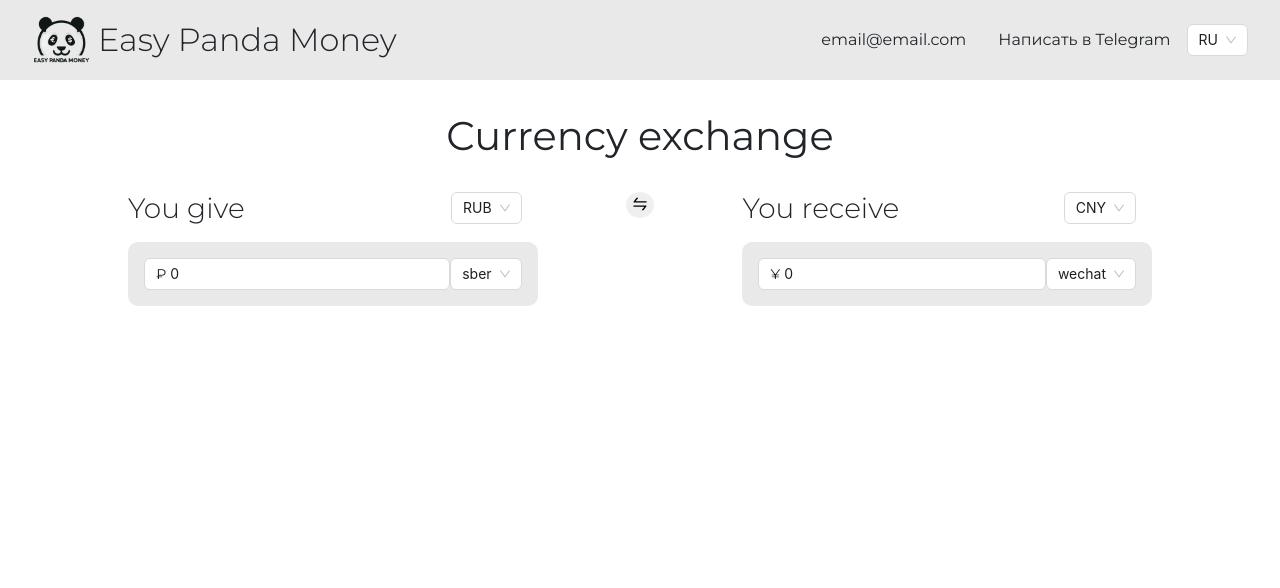
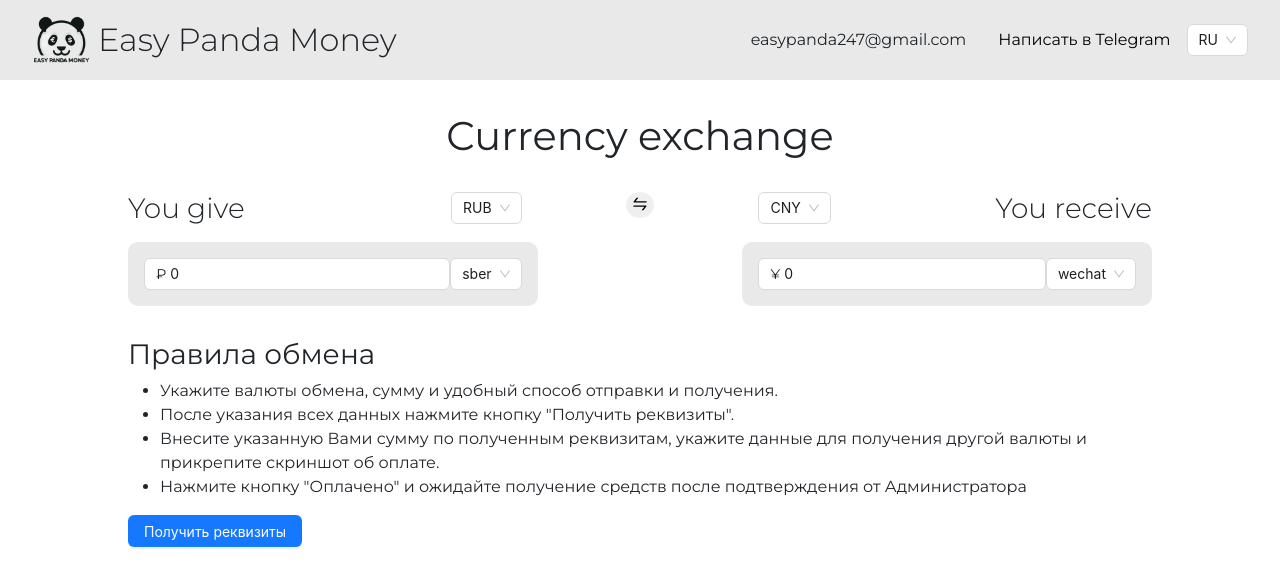
Before and after one commit to senak322/easypanda, a React (Create React App) app: page / in a window 1280 px wide. Shown: the top 588 px of the page. Built offline with nearby package versions, Linux system fonts and the light colour scheme.

Commit message:
add styles

```diff
--- a/src/Currency/Currency.css
+++ b/src/Currency/Currency.css
@@ -20,3 +20,9 @@
       width: 80%;
     }
   }
+
+  @media screen and (max-width: 540px) {
+    .currency {
+      width: 100%;
+    }
+  }
--- a/src/Currency/Currency.jsx
+++ b/src/Currency/Currency.jsx
@@ -71,7 +71,7 @@ function Currency({
               disabledCurrency={disabledCurrency}
             />
           </>
-        ) : windowWidth <= 700 ? (
+        ) : windowWidth >= 700 ? (
           <>
             <CurrencySelect
               selectedCurrency={selectedCurrency}
--- a/src/Header/Header.css
+++ b/src/Header/Header.css
@@ -22,6 +22,8 @@
 .header__logo {
   margin-right: 0.5rem;
   max-width: 58px;
+  max-height: 49px;
+  align-self: center;
 }
 
 .header__container {
@@ -44,6 +46,16 @@
   align-items: center;
 }
 
+.header__link {
+  text-decoration: none;
+  color: black;
+}
+
+.header__contact:hover {
+  text-decoration: underline;
+
+}
+
 .header__contact_tg-img {
   width: 20px;
   height: 20px;
@@ -63,3 +75,9 @@
     font-size: 13px;
   }
 }
+
+@media screen and (max-width: 500px) {
+  .header {
+    padding: 1rem 1rem;
+  }
+}
--- a/src/Header/Header.jsx
+++ b/src/Header/Header.jsx
@@ -3,7 +3,7 @@ import logo from "../images/panda.png";
 import { Select } from "antd";
 import { MailOutlined } from "@ant-design/icons";
 import { useWindowWidth } from "../hooks/useWindowWidth";
-import tg from "../images/tg.svg"
+import tg from "../images/tg.svg";
 
 function Header() {
   const windowWidth = useWindowWidth();
@@ -19,17 +19,33 @@ function Header() {
           <ul className="header__list">
             {windowWidth <= 700 ? (
               <li className="header__contact">
-                <MailOutlined className="header__contact_tg-img"/>
+                <MailOutlined className="header__contact_tg-img" />
               </li>
             ) : (
-              <li className="header__contact">email@email.com</li>
+              <li className="header__contact">easypanda247@gmail.com</li>
             )}
             {windowWidth <= 700 ? (
               <li className="header__contact">
-                <img className="header__contact_tg-img" src={tg} alt="Написать в Telegram"/>
+                <a
+                  className="header__link"
+                  href="tg://resolve?domain=easypandamoney/"
+                >
+                  <img
+                    className="header__contact_tg-img"
+                    src={tg}
+                    alt="Написать в Telegram"
+                  />
+                </a>
               </li>
             ) : (
-              <li className="header__contact">Написать в Telegram</li>
+              <li className="header__contact">
+                <a
+                  className="header__link"
+                  href="tg://resolve?domain=easypandamoney/"
+                >
+                  Написать в Telegram
+                </a>
+              </li>
             )}
           </ul>
           <Select
--- a/src/Main/Main.jsx
+++ b/src/Main/Main.jsx
@@ -1,7 +1,8 @@
-import "./Main.css"
+import "./Main.css";
 import Currency from "../Currency/Currency";
 import CurrencyConverter from "../CurrencyConverter/CurrencyConverter";
 import { SwapOutlined } from "@ant-design/icons";
+import Rools from "../Rools/Rools";
 
 function Main({
   currencyGive,
@@ -19,7 +20,7 @@ function Main({
   onGiveBankChange,
   onReceiveBankChange,
   setBankGive,
-  setBankReceive
+  setBankReceive,
 }) {
   return (
     <main className="main">
@@ -34,10 +35,16 @@ function Main({
           changeSum={changeGive}
           banks={banks}
           selectedBank={bankGive}
-          onBankChange={onGiveBankChange}setBank={setBankGive}
-
+          onBankChange={onGiveBankChange}
+          setBank={setBankGive}
         />
-        <button onClick={reverseCurrency} className="main__arrow-btn" type="button"><SwapOutlined/></button>
+        <button
+          onClick={reverseCurrency}
+          className="main__arrow-btn"
+          type="button"
+        >
+          <SwapOutlined />
+        </button>
         <Currency
           title="You receive"
           onCurrencyChange={onCurrencyChangeReceive}
@@ -51,6 +58,7 @@ function Main({
           setBank={setBankReceive}
         />
       </CurrencyConverter>
+      <Rools />
     </main>
   );
 }
--- /dev/null
+++ b/src/Rools/Rools.css
@@ -0,0 +1,4 @@
+.rools {
+    max-width: 1024px;
+    margin-top: 2rem;
+}
--- /dev/null
+++ b/src/Rools/Rools.jsx
@@ -0,0 +1,27 @@
+import "./Rools.css";
+import { Button } from "antd";
+
+function Rools() {
+  return (
+    <section className="rools">
+      <h3>Правила обмена</h3>
+      <ul>
+        <li>
+          Укажите валюты обмена, сумму и удобный способ отправки и получения.
+        </li>
+        <li>После указания всех данных нажмите кнопку "Получить реквизиты".</li>
+        <li>
+          Внесите указанную Вами сумму по полученным реквизитам, укажите данные
+          для получения другой валюты и прикрепите скриншот об оплате.
+        </li>
+        <li>
+          Нажмите кнопку "Оплачено" и ожидайте получение средств после
+          подтверждения от Администратора
+        </li>
+      </ul>
+      <Button type="primary">Получить реквизиты</Button>
+    </section>
+  );
+}
+
+export default Rools;
```
